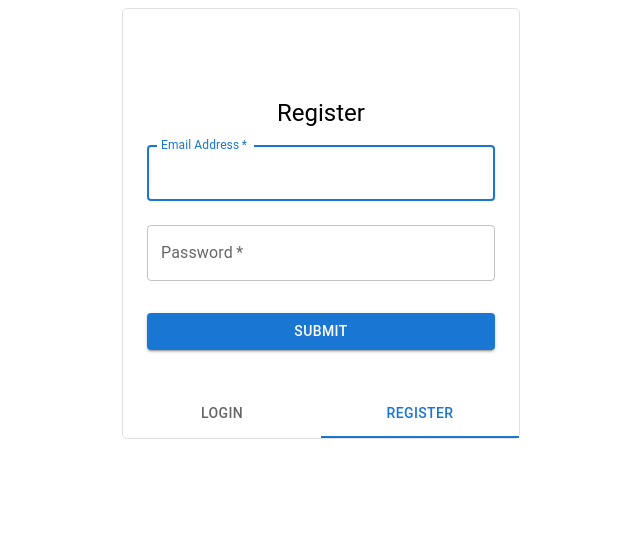
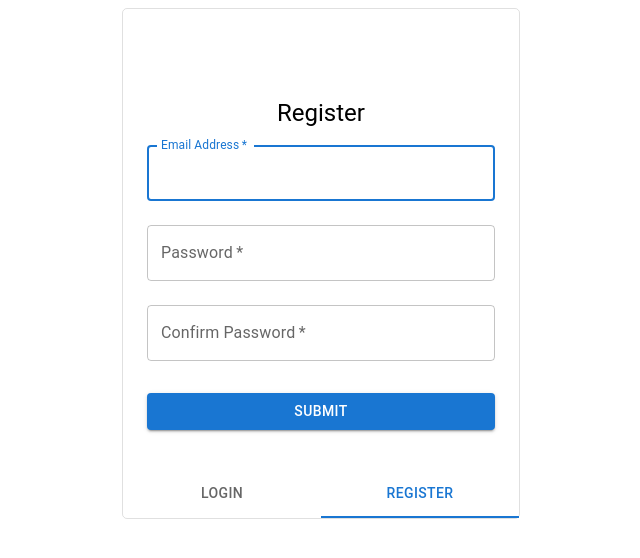
Before and after one commit to KTsonev/next-js-dev02, a Next.js app: page /user/login in a window 1280 px wide. Both pictures are taken after a click on the tab "REGISTER". Shown: the top 558 px of the page, without its empty margins (320-960 px from the left). Built offline with nearby package versions, Linux system fonts and the light colour scheme.

Commit message:
add confirm password

```diff
--- a/src/app/components/user/login-form.tsx
+++ b/src/app/components/user/login-form.tsx
@@ -48,7 +48,7 @@ export default function LoginForm() {
                         type="submit"
                         fullWidth
                         variant="contained"
-                        sx={{ mt: 3, mb: 2 }}
+                        sx={{ mt: 13, mb: 2 }}
                     >
                         Sign In
                     </Button>
--- a/src/app/components/user/register-form.tsx
+++ b/src/app/components/user/register-form.tsx
@@ -42,7 +42,15 @@ export default function RegisterForm() {
                     label="Password"
                     type="password"
                     id="password"
-                    autoComplete="current-password"
+                />
+                <TextField
+                    margin="normal"
+                    required
+                    fullWidth
+                    name="confirm-password"
+                    label="Confirm Password"
+                    type="password"
+                    id="confirm-password"
                 />
                 <Button
                     type="submit"
```
